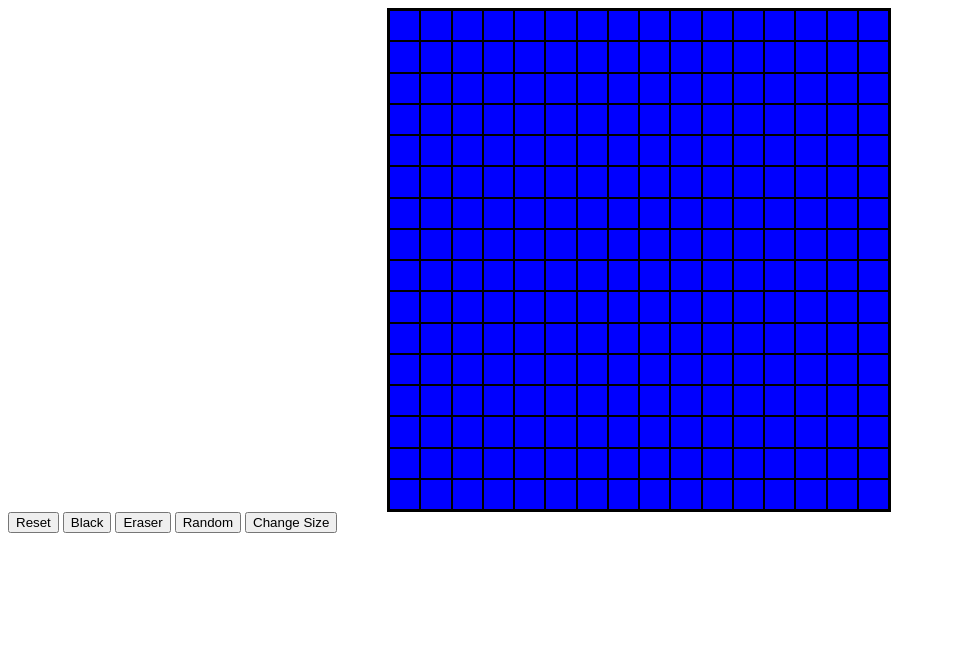
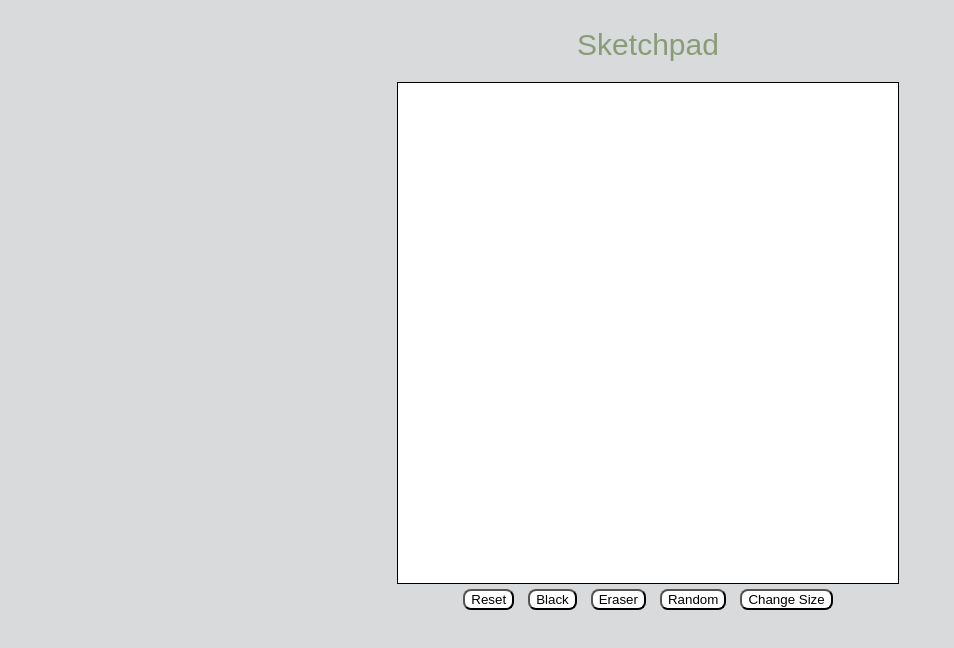
Before and after one commit to sullyschultz/etch-a-sketch, a plain HTML site: page index.html in a window 1280 px wide. Shown: the whole page, without its empty margins (0-954 px from the left). Drawn offline with Linux system fonts and the light colour scheme.

Commit message:
fixed a bug with random color, started adding css

```diff
--- a/index.html
+++ b/index.html
@@ -8,7 +8,9 @@
     <title>Etch A Sketch</title>
 </head>
 <body>
+
     <div class="flex-container">
+        <h1 id="header">Sketchpad</h1>
         <div id="container"></div>
         <div id="buttons">
             <button id="reset" onclick="resetBoard()">Reset</button>
--- a/script.js
+++ b/script.js
@@ -1,4 +1,4 @@
-
+let color = "black";
    // randomColor = Math.floor(Math.random()*16777215).toString(16);
 function makeBoard(gridNumber){
 let board = document.getElementById('container');
@@ -9,10 +9,8 @@ board.style.gridTemplateRows = `repeat(${gridNumber}, 1fr)`;
 for (let i = 0; i < gridNumber; i++) {
     for (let j = 0; j < gridNumber; j++) {
         const div = document.createElement('div');
-        div.addEventListener('mouseover', () => {
-            div.style.backgroundColor = "black";
-        });
-        div.style.backgroundColor = "blue";
+        div.addEventListener('mouseover', squareColor);
+        div.style.backgroundColor = "white";
         div.classList.add("grid");
         container.appendChild(div);
     }
@@ -28,12 +26,25 @@ function changeSize() {
     else {
         console.log("too many squares");
     }
-
-
 }
 
 function resetBoard() {
     makeBoard(16);
+}
+
+function squareColor(){
+    if (color === 'random') {
+        this.style.backgroundColor = `hsl(${Math.random() * 360}, 100%, 50%)`;
+}
+    else {
+        this.style.backgroundColor = color;
+    }
+}
+
+
+function changeColor(choice) {
+    color = choice;
+
 }
 
 
--- a/style.css
+++ b/style.css
@@ -1,16 +1,40 @@
+
+body {
+    background-color: rgb(217, 218, 219);
+}
+
+.flex-container {
+    display: flex;
+    flex-direction: column;
+    align-items: center;
+    height: 100vh;
+    width: 100vw;
+}
+
+ #header {
+    color:rgba(42, 85, 1, 0.459);
+    font-family: sans-serif;
+    font-size: 30px;
+    font-weight: 150;
+}
+
+
 #container {
     display: grid;
     width: 500px;
     height: 500px;
-    padding: 0;
-    margin-left: 30%;
-    border: solid black 2px;
-
-}
-
-#container > div {
-
     border: solid black 1px;
 
 
 }
+
+button {
+    font-weight: 500;
+    background-color: white;
+    border-radius: 8px;
+    margin: 5px;
+
+
+
+
+}
```
